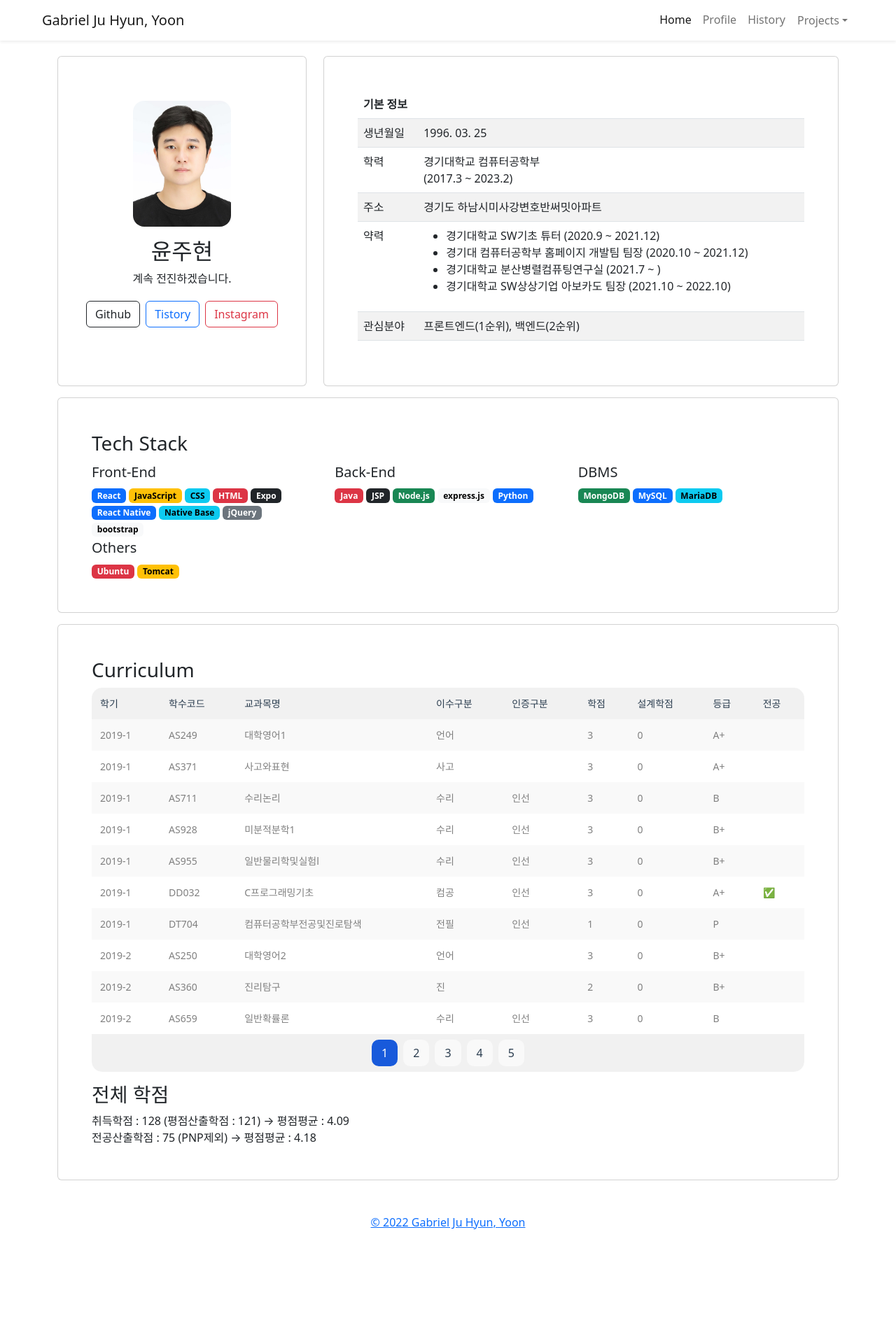
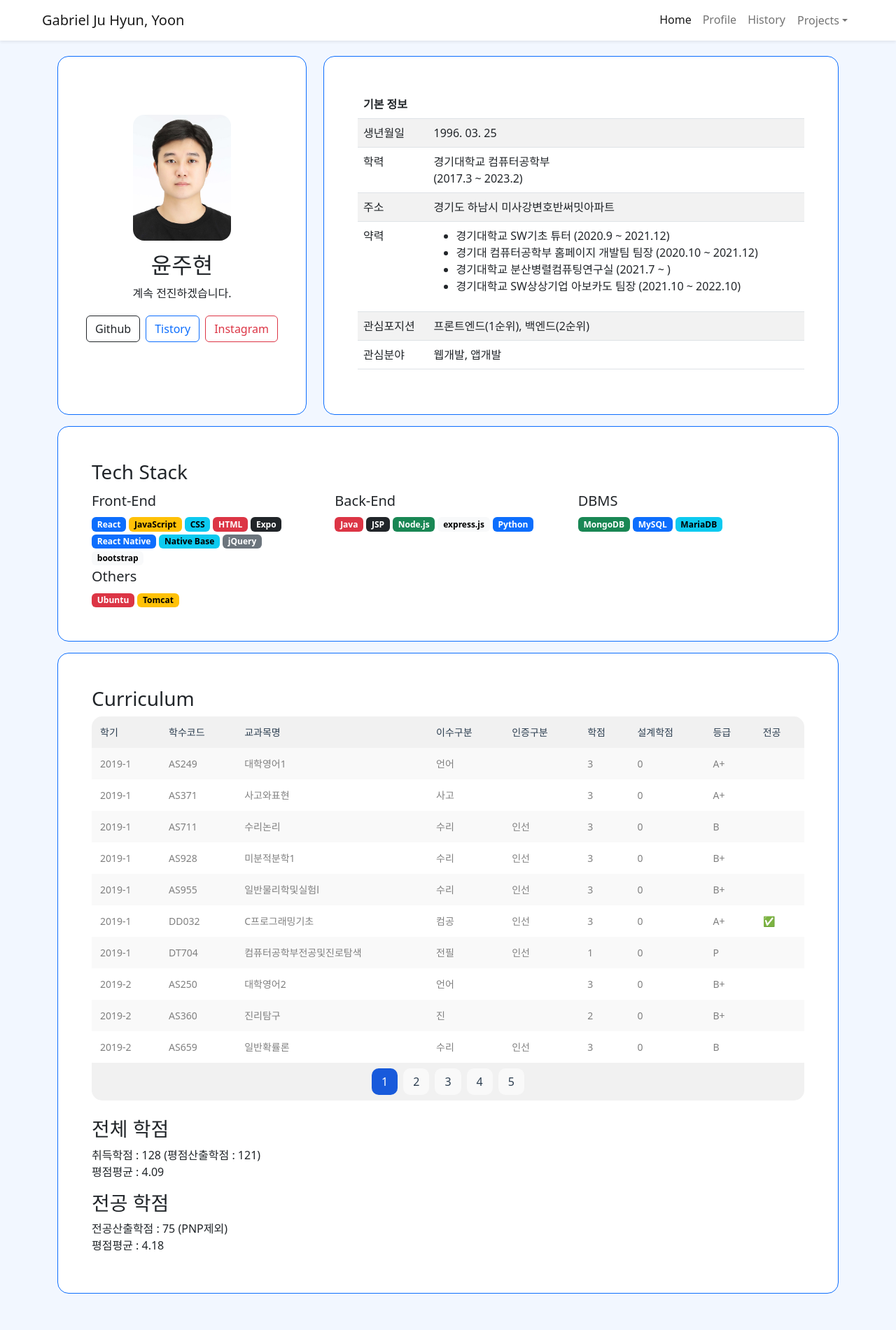
Before and after one commit to gabrielyoon7/gabrielyoon7, a React (Create React App) app: page /gabrielyoon7/profile in a window 1280 px wide. Shown: the top 1901 px of the page at 70% size. Before the commit the page ends 1815 px from the top, so only its background shows below. Built offline with nearby package versions, Linux system fonts and the light colour scheme.

Commit message:
프로필 페이지 수정

```diff
--- a/public/index.html
+++ b/public/index.html
@@ -26,7 +26,7 @@
     -->
     <title>React App</title>
   </head>
-  <body>
+  <body  style='background-color:#f2f7ff'>
     <noscript>You need to enable JavaScript to run this app.</noscript>
     <div id="root"></div>
     <!--
--- a/src/Theme.css
+++ b/src/Theme.css
@@ -53,3 +53,7 @@
 .text-super-light{
     color:#fff !important;
 }
+
+.box::-webkit-scrollbar {
+    display: none; /* Chrome, Safari, Opera*/
+}
--- a/src/component/common/Header.js
+++ b/src/component/common/Header.js
@@ -22,7 +22,7 @@ const Header = () => {
                                     <Link to='/' className="nav-link active" aria-current="page" >Home</Link>
                                 </li>
                                 <li className="nav-item">
-                                    <Link to='/profile' className="nav-link" href="#">Profile</Link>
+                                    <Link to='/profile' className="nav-link" href="/profile">Profile</Link>
                                 </li>
                                 <li className="nav-item">
                                     <Link to='/career' className="nav-link" href="#">History</Link>
--- a/src/container/home/HomeContainer.js
+++ b/src/container/home/HomeContainer.js
@@ -5,7 +5,7 @@ const HomeContainer = () => {
     return (
         <div className=''>
             <a className='text-decoration-none text-dark' href='https://github.com/gabrielyoon7' target='_blank'>
-                <div className="p-5 mb-4 rounded-3 border">
+                <div className="p-5 mb-4 rounded-4 border-primary border bg-white">
                     <div className="container-fluid py-5">
                         <h1 className="display-5 fw-bold">안녕하세요</h1>
                         <p className="col-md-8 fs-4">신입 프론트엔드 개발자를 희망하는 윤주현입니다.</p>
@@ -17,7 +17,7 @@ const HomeContainer = () => {
             <div className="row align-items-md-stretch">
                 <div className="col-md-6 mb-4">
                     <Link className='text-decoration-none ' to="/profile">
-                        <div className="h-100 p-5 text-dark border rounded-3">
+                        <div className="h-100 p-5 text-dark border rounded-4 border-primary bg-white">
                             <h2>About Me</h2>
                             <p>자기소개</p>
                             <button className="btn btn-outline-dark" type="button">확인하기 <i className="bi bi-arrow-right"></i></button>
@@ -26,7 +26,7 @@ const HomeContainer = () => {
                 </div>
                 <div className="col-md-6 mb-4">
                     <Link className='text-decoration-none ' to="/career">
-                        <div className="h-100 p-5 text-dark border rounded-3">
+                        <div className="h-100 p-5 text-dark border rounded-4 border-primary bg-white">
                             <h2>Career History</h2>
                             <p>프론트엔드 개발자가 되기 위해 걸어온 길</p>
                             <button className="btn btn-outline-dark" type="button">확인하기 <i className="bi bi-arrow-right"></i></button>
--- a/src/container/profile/Curriculum.js
+++ b/src/container/profile/Curriculum.js
@@ -12,33 +12,44 @@ export default () => {
     let majorScoreCount = 0;
     let majorScoreSum = 0;
     let electiveScore = 0;
-    curriculum.map((c)=>{
-        allScore+=c.학점
-        if(c.등급!=='P'){
-            scoredScore+=c.학점;
+    curriculum.map((c) => {
+        allScore += c.학점
+        if (c.등급 !== 'P') {
+            scoredScore += c.학점;
             scoredScoreCount++;
-            scoredScoreSum+=gradeToScore(c.등급);
+            scoredScoreSum += gradeToScore(c.등급);
         }
-        if(c.전공==='✅'&&c.등급!=='P'){
-            majorScore+=c.학점;
+        if (c.전공 === '✅' && c.등급 !== 'P') {
+            majorScore += c.학점;
             majorScoreCount++;
-            majorScoreSum+=gradeToScore(c.등급);
+            majorScoreSum += gradeToScore(c.등급);
         }
 
     })
 
     return (
         <>
-            <div className="mb-3">
+            <div className="mb-3 overflow-scroll box" >
                 <h3>Curriculum</h3>
                 <Table data={curriculum} rowsPerPage={10} />
             </div>
-            <h3>전체 학점</h3>
-            <div>
-                취득학점 : {allScore} (평점산출학점 : {scoredScore}) → 평점평균 : {Math.round(scoredScoreSum/scoredScoreCount*100)/100}
+            <div className="my-2">
+                <h3>전체 학점</h3>
+                <div>
+                    취득학점 : {allScore} (평점산출학점 : {scoredScore})
+                </div>
+                <div>
+                    평점평균 : {Math.round(scoredScoreSum / scoredScoreCount * 100) / 100}
+                </div>
             </div>
-            <div>
-                전공산출학점 : {majorScore} (PNP제외) → 평점평균 : {Math.round(majorScoreSum/majorScoreCount*100)/100}
+            <div className="my-2">
+                <h3>전공 학점</h3>
+                <div>
+                    전공산출학점 : {majorScore} (PNP제외)
+                </div>
+                <div>
+                    평점평균 : {Math.round(majorScoreSum / majorScoreCount * 100) / 100}
+                </div>
             </div>
         </>
     )
--- a/src/container/profile/ProfileContainter.js
+++ b/src/container/profile/ProfileContainter.js
@@ -9,8 +9,8 @@ export default () => {
     return (
         <>
             <div className="row">
-                <div className="col-md-4 my-2 d-flex align-items-stretch">
-                    <div className="card w-100">
+                <div className="col-xl-4 my-2 d-flex align-items-stretch">
+                    <div className="card w-100 rounded-4 border-primary py-5 p-xl-0">
                         <div className="d-flex flex-column align-items-center text-center my-auto">
                             <img className="img-fluid rounded-4 mb-3" src={me} width={140}></img>
 
@@ -25,8 +25,8 @@ export default () => {
                         </div>
                     </div>
                 </div>
-                <div className="col-md-8 my-2 d-flex align-items-stretch">
-                    <div className="card p-5 w-100">
+                <div className="col-xl-8 my-2 d-flex align-items-stretch">
+                    <div className="card py-5 px-2 p-sm-5 w-100 rounded-4 border-primary">
                         {/* <h3>개인정보</h3> */}
                         <div>
                             <table className="table table-striped">
@@ -46,7 +46,7 @@ export default () => {
                                     </tr>
                                     <tr>
                                         <td>주소</td>
-                                        <td><span>경기도 하남시</span><span>미사강변호반써밋아파트</span></td>
+                                        <td><span>경기도 하남시 </span><span>미사강변호반써밋아파트</span></td>
                                     </tr>
                                     <tr>
                                         <td>약력</td>
@@ -60,9 +60,15 @@ export default () => {
                                         </td>
                                     </tr>
                                     <tr>
+                                        <td>관심포지션</td>
+                                        <td>
+                                            프론트엔드(1순위), 백엔드(2순위)
+                                        </td>
+                                    </tr>
+                                    <tr>
                                         <td>관심분야</td>
                                         <td>
-                                            프론트엔드(1순위), 백엔드(2순위)
+                                            웹개발, 앱개발
                                         </td>
                                     </tr>
                                 </tbody>
@@ -73,12 +79,12 @@ export default () => {
             </div>
             <div className="row">
                 <div className="col-12 my-2">
-                    <div className="card p-5">
+                    <div className="card py-5 px-2 p-sm-5 rounded-4 border-primary">
                         <TechStack />
                     </div>
                 </div>
                 <div className="col-12 my-2">
-                    <div className="card p-5">
+                    <div className="card py-5 px-2 p-sm-5 rounded-4 border-primary">
                         <Curriculum />
                     </div>
                 </div>
```
